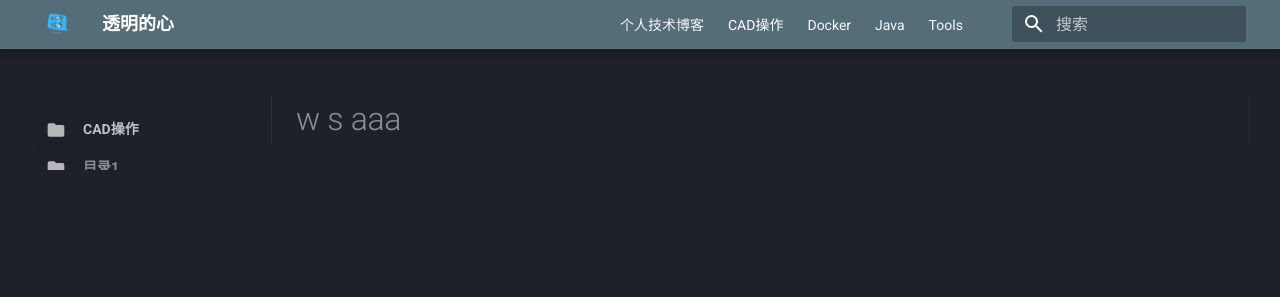
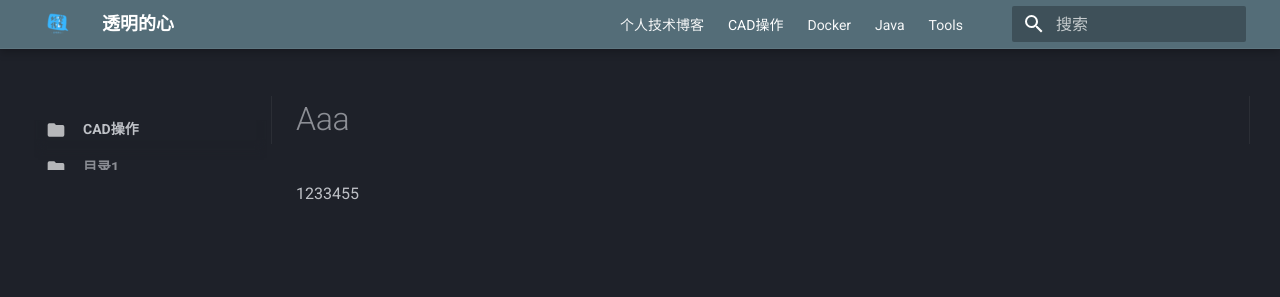
Before and after one commit to wq0713/wq0713.github.io, an MkDocs documentation site: the page built from docs/CAD操作/目录1/aaa.md, in a window 1280 px wide. Shown: the top 297 px of the page. Built offline with MkDocs 1.6.1 and Material for MkDocs 9.7.7, drawn with Linux system fonts in a browser that asks for light colours.

Commit message:
Update aaa.md

```diff
--- a/docs/CAD操作/目录1/aaa.md
+++ b/docs/CAD操作/目录1/aaa.md
@@ -1 +1,3 @@
-# w s aaa
+
+
+1233455
```
